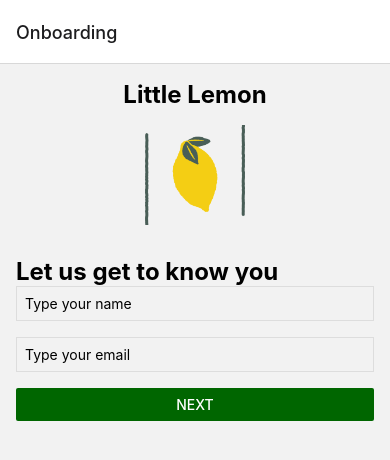
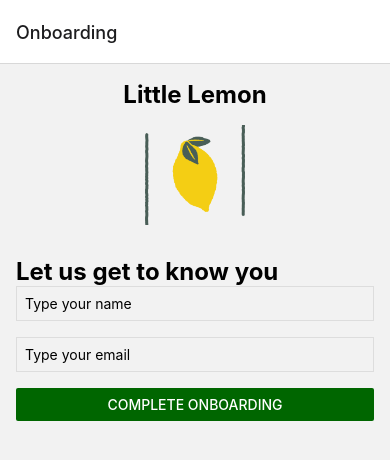
Before and after one commit to SebasTecA01253494/little-lemon, a React Native app in the folder little-lemon/: screen /Onboarding in a window 390 px wide. Shown: the top 460 px of the page. Built offline with nearby package versions, Linux system fonts and the light colour scheme.

Commit message:
Sixth commit

```diff
--- a/little-lemon/navigators/RootNavigator.js
+++ b/little-lemon/navigators/RootNavigator.js
@@ -37,7 +37,11 @@ const RootNavigator = () => {
           <Stack.Screen name="Profile" component={ProfileScreen} />
         </>
       ) : (
+        <>
         <Stack.Screen name="Onboarding" component={OnboardingScreen} />
+        <Stack.Screen name="Home" component={HomeScreen} />
+        <Stack.Screen name="Profile" component={ProfileScreen} />
+        </>
       )}
     </Stack.Navigator>
   );
--- a/little-lemon/package.json
+++ b/little-lemon/package.json
@@ -16,7 +16,7 @@
   },
   "dependencies": {
     "@expo/vector-icons": "^14.0.2",
-    "@react-native-async-storage/async-storage": "^2.0.0",
+    "@react-native-async-storage/async-storage": "^1.23.1",
     "@react-navigation/native": "^6.0.2",
     "expo": "~51.0.28",
     "expo-asset": "~10.0.10",
--- a/little-lemon/screens/OnboardingScreen.js
+++ b/little-lemon/screens/OnboardingScreen.js
@@ -1,11 +1,28 @@
 import * as React from 'react';
 import { useState } from 'react';
 import { View, Image, StyleSheet, Text, TextInput, Alert, Button } from 'react-native';
+import AsyncStorage from "@react-native-async-storage/async-storage";
+const clearOnboardingFlag = async () => {
+  try {
+    await AsyncStorage.removeItem('onboardingComplete');
+    console.log('Onboarding flag cleared');
+  } catch (e) {
+    console.error('Error clearing onboarding flag', e);
+  }
+};
 
+clearOnboardingFlag();
 const OnboardingScreen = ({navigation}) => {
   const [email, setEmail] = useState("");
   const [name, setName] = useState("");
-
+  const completeOnboarding = async () => {
+    try {
+      await AsyncStorage.setItem("onboardingComplete", "true");
+      navigation.replace("Profile"); // Navigate to Profile after onboarding
+    } catch (e) {
+      console.error("Failed to save onboarding status.", e);
+    }
+  };
   return (
     <View style={styles.container}>
       <View style={styles.header}>
@@ -32,12 +49,7 @@ const OnboardingScreen = ({navigation}) => {
         keyboardType="email-address"
         textContentType="emailAddress"
       />
-
-      <Button
-        onPress={ () => Alert.alert("Next page, it is not programmed yet") }
-        title="Next"
-        color="#006600"
-      />
+      <Button title="Complete Onboarding" onPress={completeOnboarding} color="#006600" />
     </View>
   );
 };
```
Also changed, not shown: 1 other file (tests, documents, lock files or other folders).
